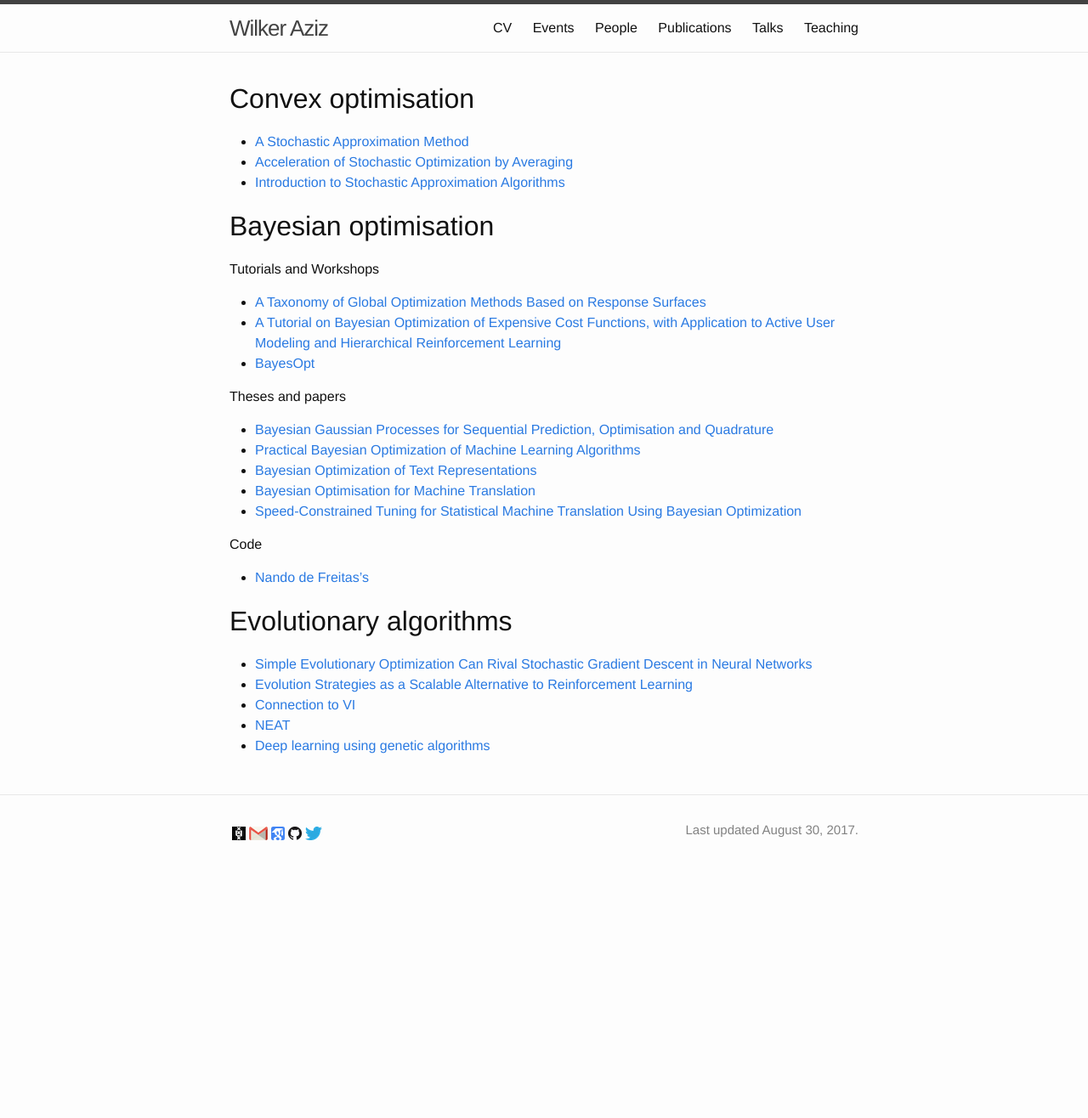
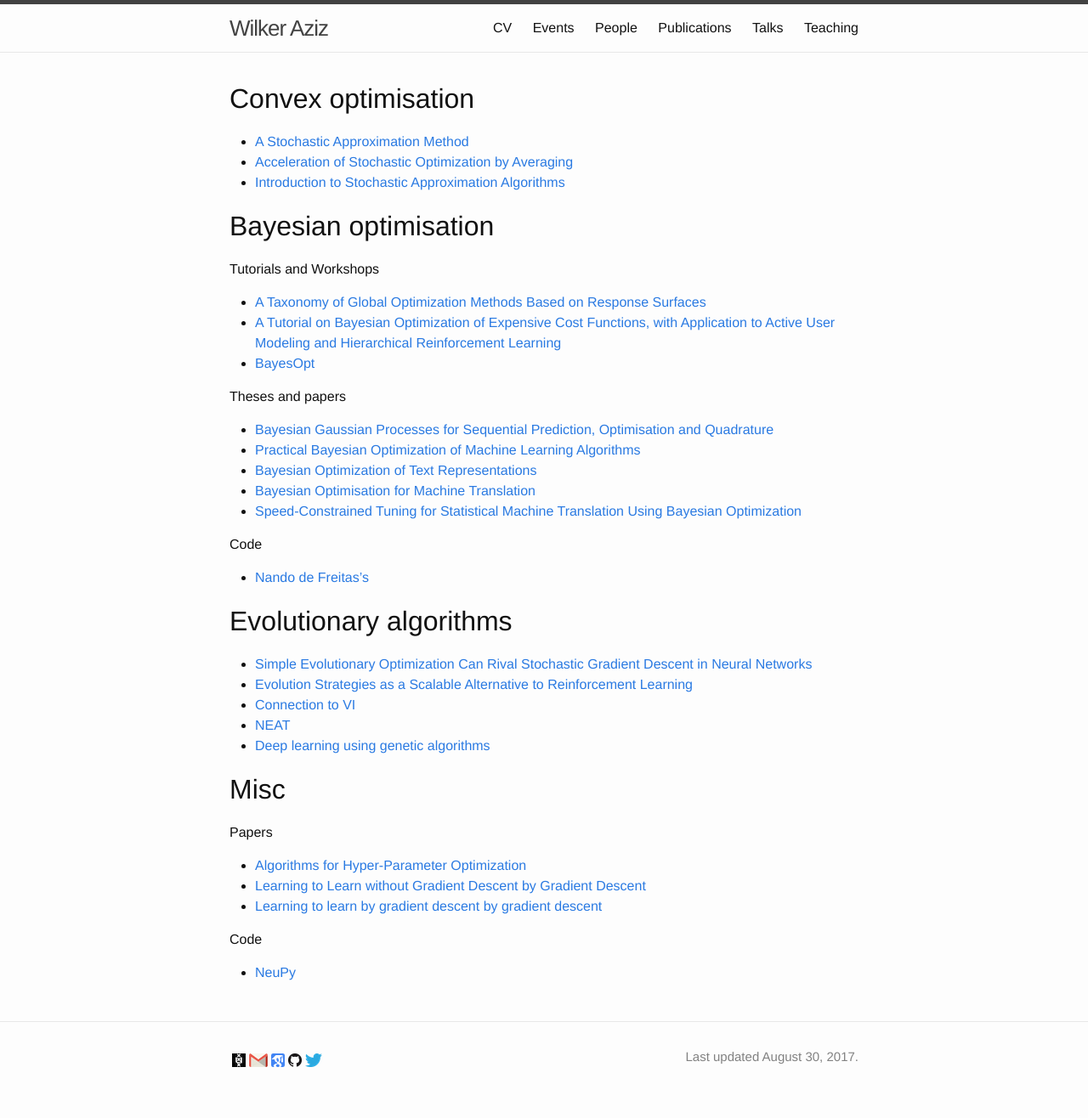
Before and after one commit to wilkeraziz/oldsite, a Jekyll site: the page built from pages/opt.markdown, in a window 1280 px wide. Shown: the whole page at 85% size. Built offline with Jekyll 4.4.1, drawn with Linux system fonts in a browser that asks for light colours; before the commit the page ends 1049 px from its top, so only the background shows below that.

Commit message:
more on optimisation

```diff
--- a/pages/opt.markdown
+++ b/pages/opt.markdown
@@ -44,3 +44,18 @@ Code
 * [Connection to VI](http://davidbarber.github.io/blog/2017/04/03/variational-optimisation/)
 * [NEAT](https://en.wikipedia.org/wiki/Neuroevolution_of_augmenting_topologies)
 * [Deep learning using genetic algorithms](http://scholarworks.rit.edu/cgi/viewcontent.cgi?article=1257&context=theses)
+
+
+# Misc
+
+Papers
+
+
+* [Algorithms for Hyper-Parameter Optimization](http://papers.nips.cc/paper/4443-algorithms-for-hyper-parameter-optimization.pdf)
+* [Learning to Learn without Gradient Descent by Gradient Descent](https://arxiv.org/pdf/1611.03824.pdf)
+* [Learning to learn by gradient descent by gradient descent](https://arxiv.org/pdf/1606.04474.pdf)
+
+
+Code
+
+* [NeuPy](http://neupy.com/2016/12/17/hyperparameter_optimization_for_neural_networks.html)
```
